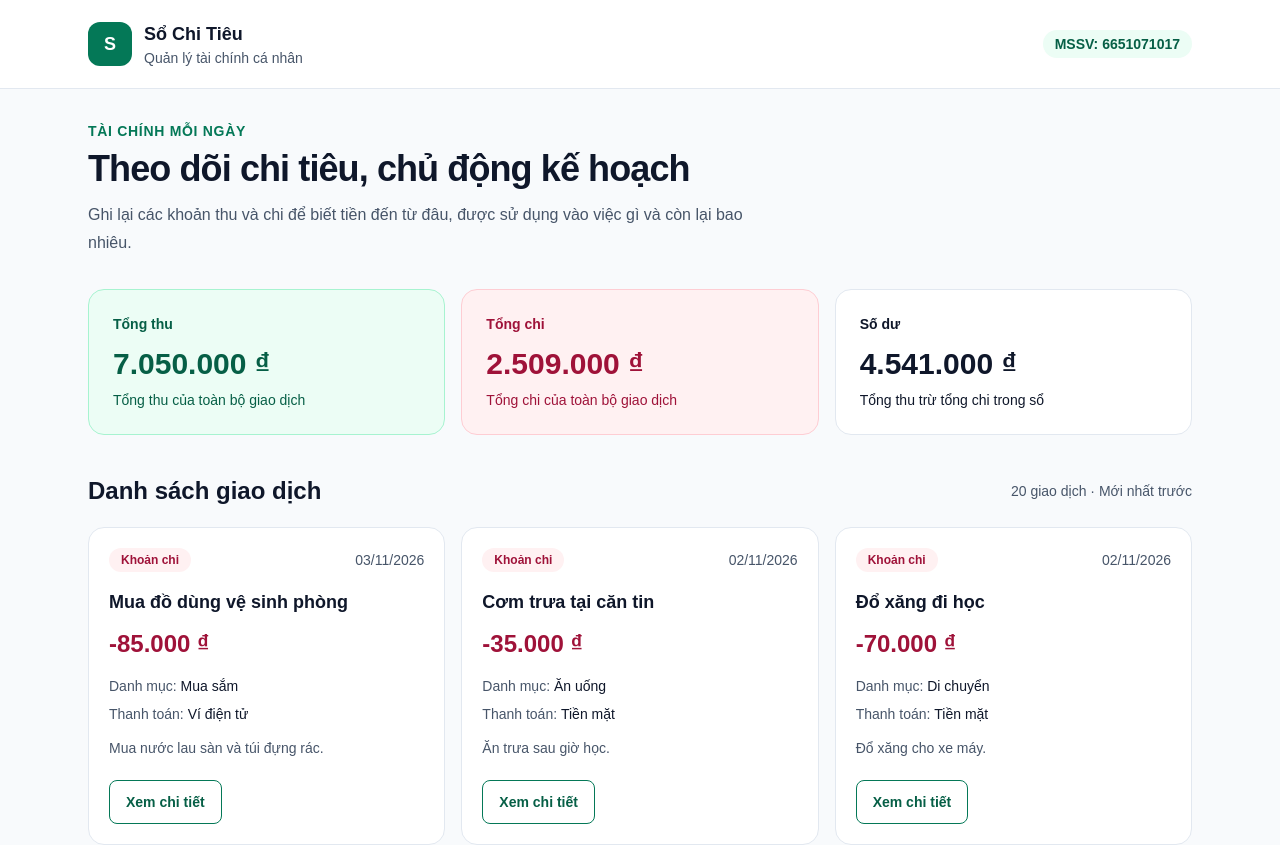
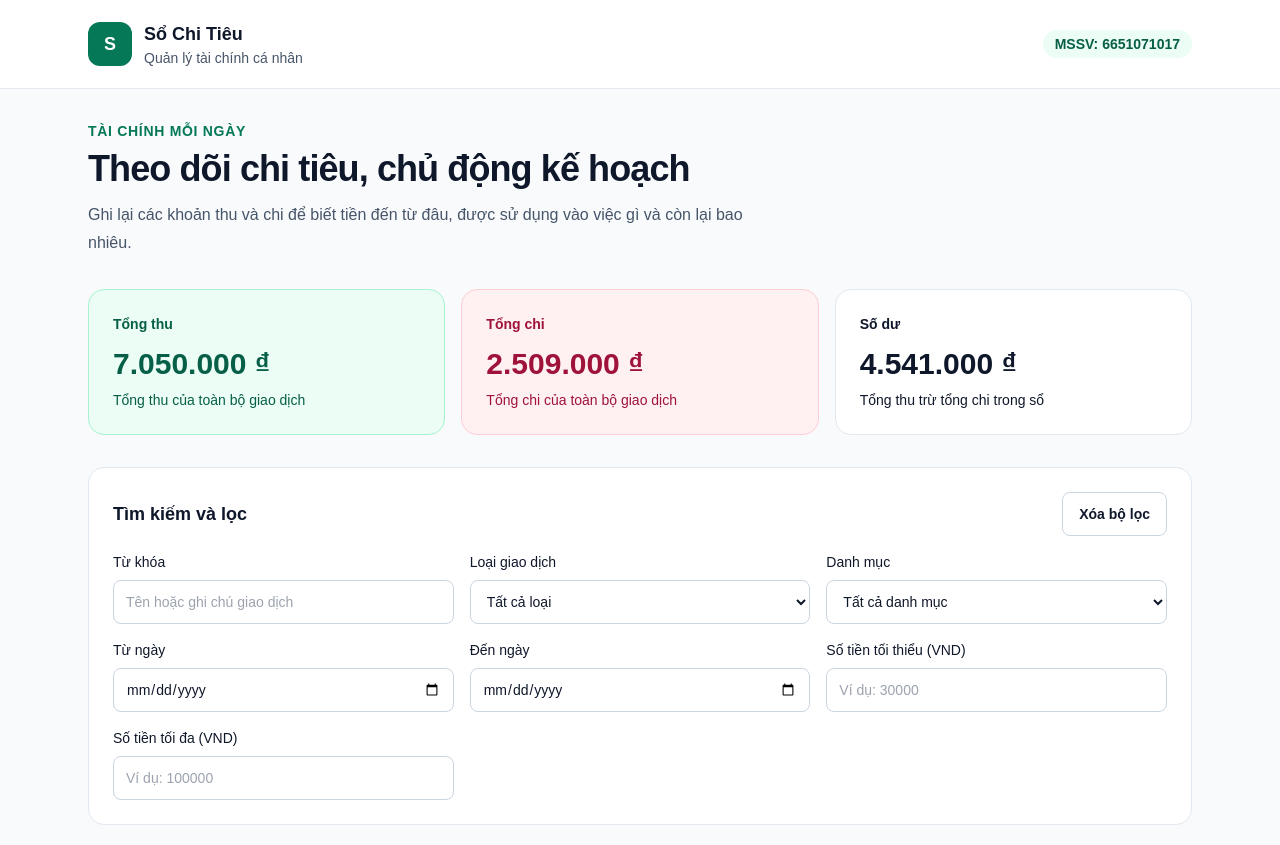
Before and after one commit to huynhnhuthao6977-beep/6651071017-lab2-quan-ly-chi-tieu, a React (Vite) app: page / in a window 1280 px wide. Shown: the top 845 px of the page. Built offline with nearby package versions, Linux system fonts and the light colour scheme.

Commit message:
[15:49] Them tim kiem va bo loc nang cao

```diff
--- /dev/null
+++ b/src/components/TransactionFilters.tsx
@@ -0,0 +1,182 @@
+import {
+  expenseCategories,
+  incomeCategories,
+} from '../data/transactions'
+
+export type FilterValues = {
+  keyword: string
+  type: string
+  category: string
+  fromDate: string
+  toDate: string
+  minAmount: string
+  maxAmount: string
+}
+
+type TransactionFiltersProps = {
+  filters: FilterValues
+  error: string
+  onChange: (filters: FilterValues) => void
+  onReset: () => void
+}
+
+const inputClass =
+  'mt-2 min-h-11 w-full min-w-0 rounded-lg border border-slate-300 bg-white px-3 py-2 text-slate-900'
+
+export default function TransactionFilters({
+  filters,
+  error,
+  onChange,
+  onReset,
+}: TransactionFiltersProps) {
+  const categories =
+    filters.type === 'income'
+      ? incomeCategories
+      : filters.type === 'expense'
+        ? expenseCategories
+        : [...incomeCategories, ...expenseCategories]
+
+  function updateFilter(
+    field: keyof FilterValues,
+    value: string,
+  ) {
+    onChange({
+      ...filters,
+      [field]: value,
+      ...(field === 'type' ? { category: '' } : {}),
+    })
+  }
+
+  return (
+    <section
+      aria-labelledby="filters-title"
+      className="mt-8 rounded-2xl border border-slate-200 bg-white p-5 sm:p-6"
+    >
+      <div className="flex flex-wrap items-center justify-between gap-3">
+        <h2 id="filters-title" className="text-lg font-bold">
+          Tìm kiếm và lọc
+        </h2>
+
+        <button
+          type="button"
+          onClick={onReset}
+          className="min-h-11 rounded-lg border border-slate-300 px-4 py-2 text-sm font-semibold hover:bg-slate-100"
+        >
+          Xóa bộ lọc
+        </button>
+      </div>
+
+      <div className="mt-4 grid grid-cols-1 gap-4 sm:grid-cols-2 lg:grid-cols-3">
+        <label className="min-w-0 text-sm font-medium">
+          Từ khóa
+          <input
+            type="search"
+            value={filters.keyword}
+            onChange={(event) =>
+              updateFilter('keyword', event.target.value)
+            }
+            placeholder="Tên hoặc ghi chú giao dịch"
+            className={inputClass}
+          />
+        </label>
+
+        <label className="min-w-0 text-sm font-medium">
+          Loại giao dịch
+          <select
+            value={filters.type}
+            onChange={(event) =>
+              updateFilter('type', event.target.value)
+            }
+            className={inputClass}
+          >
+            <option value="">Tất cả loại</option>
+            <option value="income">Khoản thu</option>
+            <option value="expense">Khoản chi</option>
+          </select>
+        </label>
+
+        <label className="min-w-0 text-sm font-medium">
+          Danh mục
+          <select
+            value={filters.category}
+            onChange={(event) =>
+              updateFilter('category', event.target.value)
+            }
+            className={inputClass}
+          >
+            <option value="">Tất cả danh mục</option>
+
+            {categories.map((category) => (
+              <option key={category} value={category}>
+                {category}
+              </option>
+            ))}
+          </select>
+        </label>
+
+        <label className="min-w-0 text-sm font-medium">
+          Từ ngày
+          <input
+            type="date"
+            value={filters.fromDate}
+            onChange={(event) =>
+              updateFilter('fromDate', event.target.value)
+            }
+            className={inputClass}
+          />
+        </label>
+
+        <label className="min-w-0 text-sm font-medium">
+          Đến ngày
+          <input
+            type="date"
+            value={filters.toDate}
+            onChange={(event) =>
+              updateFilter('toDate', event.target.value)
+            }
+            className={inputClass}
+          />
+        </label>
+
+        <label className="min-w-0 text-sm font-medium">
+          Số tiền tối thiểu (VND)
+          <input
+            type="number"
+            min="0"
+            step="1"
+            value={filters.minAmount}
+            onChange={(event) =>
+              updateFilter('minAmount', event.target.value)
+            }
+            placeholder="Ví dụ: 30000"
+            className={inputClass}
+          />
+        </label>
+
+        <label className="min-w-0 text-sm font-medium">
+          Số tiền tối đa (VND)
+          <input
+            type="number"
+            min="0"
+            step="1"
+            value={filters.maxAmount}
+            onChange={(event) =>
+              updateFilter('maxAmount', event.target.value)
+            }
+            placeholder="Ví dụ: 100000"
+            className={inputClass}
+          />
+        </label>
+      </div>
+
+      {error && (
+        <p
+          role="alert"
+          className="mt-4 rounded-lg bg-rose-50 p-3 text-sm font-medium text-rose-800"
+        >
+          {error}
+        </p>
+      )}
+    </section>
+  )
+}
--- a/src/pages/ListPage.tsx
+++ b/src/pages/ListPage.tsx
@@ -1,10 +1,69 @@
+import { useState } from 'react'
 import SummaryCard from '../components/SummaryCard'
 import TransactionCard from '../components/TransactionCard'
+import TransactionFilters from '../components/TransactionFilters'
+import type { FilterValues } from '../components/TransactionFilters'
 import { initialTransactions } from '../data/transactions'
 import { formatCurrency } from '../utils'
 
+function createEmptyFilters(): FilterValues {
+  return {
+    keyword: '',
+    type: '',
+    category: '',
+    fromDate: '',
+    toDate: '',
+    minAmount: '',
+    maxAmount: '',
+  }
+}
+
+function normalizeText(value: string): string {
+  return value
+    .normalize('NFD')
+    .replace(/[\u0300-\u036f]/g, '')
+    .replace(/[đĐ]/g, 'd')
+    .toLowerCase()
+    .trim()
+}
+
+function validateFilters(filters: FilterValues): string {
+  if (
+    filters.fromDate &&
+    filters.toDate &&
+    filters.fromDate > filters.toDate
+  ) {
+    return 'Ngày bắt đầu phải nhỏ hơn hoặc bằng ngày kết thúc.'
+  }
+
+  for (const value of [filters.minAmount, filters.maxAmount]) {
+    if (
+      value !== '' &&
+      (!Number.isFinite(Number(value)) || Number(value) < 0)
+    ) {
+      return 'Số tiền lọc phải là số hợp lệ và không âm.'
+    }
+  }
+
+  if (
+    filters.minAmount !== '' &&
+    filters.maxAmount !== '' &&
+    Number(filters.minAmount) > Number(filters.maxAmount)
+  ) {
+    return 'Số tiền tối thiểu phải nhỏ hơn hoặc bằng số tiền tối đa.'
+  }
+
+  return ''
+}
+
 export default function ListPage() {
+  const [filters, setFilters] = useState<FilterValues>(
+    createEmptyFilters,
+  )
+
   const transactions = initialTransactions
+  const filterError = validateFilters(filters)
+  const keyword = normalizeText(filters.keyword)
 
   const totalIncome = transactions.reduce(
     (total, transaction) =>
@@ -24,12 +83,41 @@ export default function ListPage() {
 
   const balance = totalIncome - totalExpense
 
-  // Sao chép trước khi sắp xếp để giữ nguyên dữ liệu nguồn.
-  const sortedTransactions = [...transactions].sort(
-    (first, second) =>
-      second.date.localeCompare(first.date) ||
-      first.id.localeCompare(second.id),
-  )
+  const filteredTransactions = transactions
+    .filter((transaction) => {
+      if (filterError) {
+        return false
+      }
+
+      const searchableText = normalizeText(
+        `${transaction.title} ${transaction.note}`,
+      )
+
+      return (
+        searchableText.includes(keyword) &&
+        (filters.type === '' ||
+          transaction.type === filters.type) &&
+        (filters.category === '' ||
+          transaction.category === filters.category) &&
+        (filters.fromDate === '' ||
+          transaction.date >= filters.fromDate) &&
+        (filters.toDate === '' ||
+          transaction.date <= filters.toDate) &&
+        (filters.minAmount === '' ||
+          transaction.amount >= Number(filters.minAmount)) &&
+        (filters.maxAmount === '' ||
+          transaction.amount <= Number(filters.maxAmount))
+      )
+    })
+    .sort(
+      (first, second) =>
+        second.date.localeCompare(first.date) ||
+        first.id.localeCompare(second.id),
+    )
+
+  function resetFilters() {
+    setFilters(createEmptyFilters())
+  }
 
   return (
     <>
@@ -77,6 +165,13 @@ export default function ListPage() {
         />
       </section>
 
+      <TransactionFilters
+        filters={filters}
+        error={filterError}
+        onChange={setFilters}
+        onReset={resetFilters}
+      />
+
       <section
         aria-labelledby="transactions-title"
         className="mt-10"
@@ -89,14 +184,18 @@ export default function ListPage() {
             Danh sách giao dịch
           </h2>
 
-          <p className="text-sm text-slate-600">
-            {transactions.length} giao dịch · Mới nhất trước
+          <p
+            role="status"
+            className="text-sm text-slate-600"
+          >
+            Hiển thị {filteredTransactions.length}/{transactions.length}
+            {' '}giao dịch · Mới nhất trước
           </p>
         </div>
 
-        {sortedTransactions.length > 0 ? (
+        {filteredTransactions.length > 0 ? (
           <div className="grid grid-cols-1 gap-4 sm:grid-cols-2 lg:grid-cols-3">
-            {sortedTransactions.map((transaction) => (
+            {filteredTransactions.map((transaction) => (
               <TransactionCard
                 key={transaction.id}
                 transaction={transaction}
@@ -105,11 +204,25 @@ export default function ListPage() {
           </div>
         ) : (
           <div className="rounded-2xl border border-slate-200 bg-white px-6 py-12 text-center">
-            <p className="font-semibold">Chưa có giao dịch</p>
+            <p className="font-semibold">
+              {filterError
+                ? 'Bộ lọc chưa hợp lệ'
+                : 'Không có giao dịch phù hợp'}
+            </p>
 
             <p className="mt-2 text-sm text-slate-600">
-              Các khoản thu và chi sẽ xuất hiện tại đây.
+              {filterError
+                ? 'Kiểm tra lại khoảng ngày và khoảng tiền.'
+                : 'Thử thay đổi từ khóa hoặc xóa các điều kiện lọc.'}
             </p>
+
+            <button
+              type="button"
+              onClick={resetFilters}
+              className="mt-4 min-h-11 rounded-lg bg-brand-700 px-4 py-2 font-semibold text-white hover:bg-brand-800"
+            >
+              Xóa bộ lọc
+            </button>
           </div>
         )}
       </section>
```
